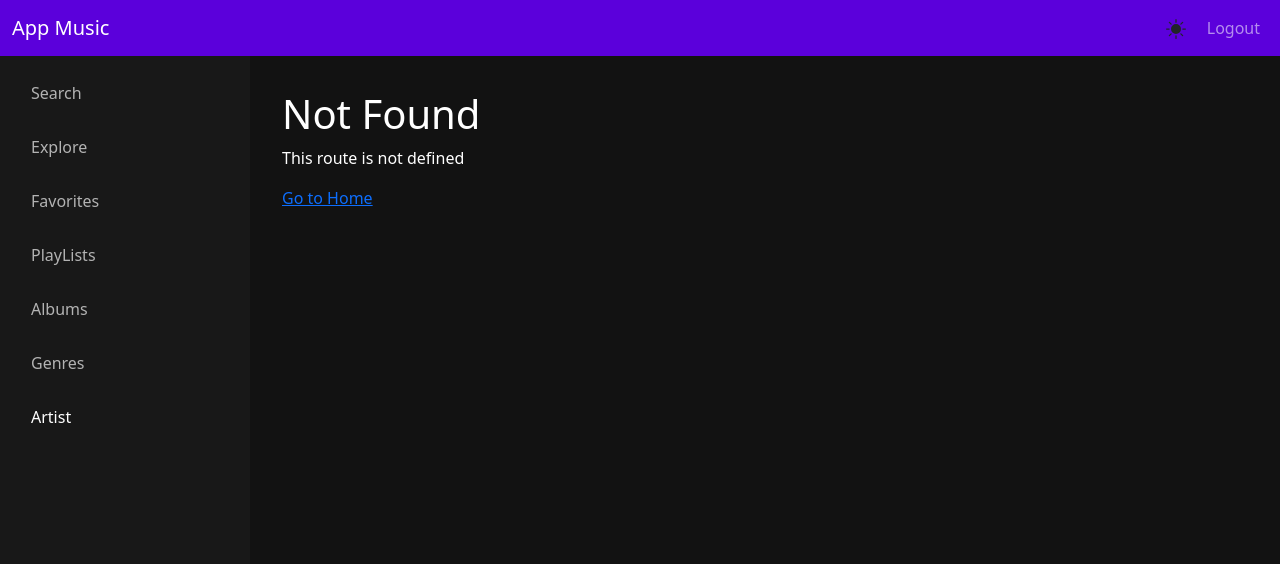
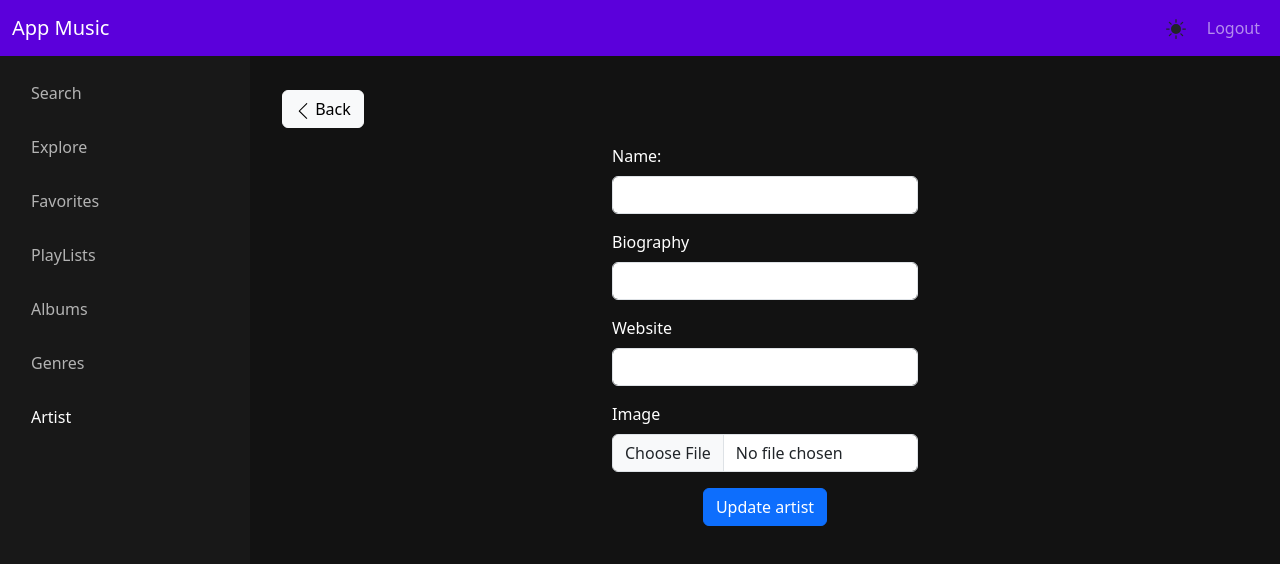
Before and after one commit to kevinserrano01/proyecto_final_react, a React (Vite) app: page /Artists/edit-artist/1 in a window 1280 px wide. Before the commit this address had no page. Shown: the top 564 px of the page. Built offline with nearby package versions, Linux system fonts and the light colour scheme; no server answers.

Commit message:
CRUD Artist (listo)

```diff
--- a/src/components/Artists/ArtistDetails.jsx
+++ b/src/components/Artists/ArtistDetails.jsx
@@ -1,11 +1,16 @@
 import { useParams, useNavigate } from 'react-router-dom';
 import { useEffect } from 'react';
 import useFetch from '../../hooks/useFetchHook';
+import { useAuth } from '../../contexts/AuthContext';
 import { usePage } from '../../contexts/PageContext';
+import { SlArrowLeft } from "react-icons/sl";
+import { IoClose } from "react-icons/io5";
+import { IoPencil } from "react-icons/io5";
 
 export const ArtistDetails = () => {
     const { page } = usePage();
     const navigate = useNavigate();
+    const { token } = useAuth("state");
     const { idArtist } = useParams(); // Renderizar de manera dinámica el id de cada artista
     const [ {data, isLoading, errors}, doFetch ] = useFetch(`https://sandbox.academiadevelopers.com/harmonyhub/artists/?page=${page}`, {});
 
@@ -25,27 +30,62 @@ export const ArtistDetails = () => {
         navigate(-1);
     };
 
+    const handleDeleteArtist = async () => {
+        const response = await fetch(`https://sandbox.academiadevelopers.com/harmonyhub/artists/${idArtist}`, {
+          method: 'DELETE',
+          headers: {
+            'Content-Type': 'application/json',
+            'Authorization': `Token ${token}`,
+          },
+        });
+
+        if (response.ok) {
+          alert('Artista eliminado correctamente');
+          navigate('/artists');
+        } else {
+          alert('Error al eliminar artista');
+        }
+      }
+
+      const handleEditArtist = () => {
+        navigate(`/artists/edit-artist/${idArtist}`);
+      };
+
   return (
     <div className='container'>
         <div className="row">
             <div className="col-md-4 mb-4">
             {/* boton para volver a la pestaña anterior */}
-            <button className="btn btn-light" onClick={handleBackClick}>back</button>
+            <button className="btn btn-light" onClick={handleBackClick}>
+                <SlArrowLeft /> Back
+            </button>
         </div>
         </div>
         <div className="row">
-            <h2> { artist.name }</h2>
-            <hr />
+            <div className="d-flex align-items-center">
+                <h1 className="flex-grow-1"> { artist.name } </h1>
+                <button type="button" className="btn btn-outline-warning ms-2" onClick={handleEditArtist}>
+                  <IoPencil /> Edit
+                </button>
+                <button type="button" className="btn btn-outline-danger ms-2" onClick={handleDeleteArtist}>
+                    <IoClose /> Delete
+                </button>
+            </div>
+        </div>
+
+        <hr />
+
+        <div className="row">
             <p> Biography: { artist.bio }</p>
             <p><a href={ artist.website } target='blank'> Website </a></p>
             <img src={ artist.image } alt="logo album" width={"500px"}/>
 
             <p>Songs</p>
-            <ul>
+            {/* <ul>
                 {artist.songs.map((song) => (
                     <li>{song}</li>
                 ))}
-            </ul>
+            </ul> */}
         </div>
     </div>
   )
--- /dev/null
+++ b/src/components/Artists/ArtistForm.jsx
@@ -0,0 +1,157 @@
+import React, { useState, useEffect } from 'react';
+import { useParams, useNavigate } from "react-router-dom";
+import { useAuth } from '../../contexts/AuthContext';
+import useFetch from '../../hooks/useFetchHook';
+import { SlArrowLeft } from "react-icons/sl";
+
+export const ArtistForm = () => {
+    const { idArtist } = useParams();
+    const navigate = useNavigate();
+    const { token } = useAuth("state");
+
+    const [formData, setFormData] = useState({
+      name: '',
+      bio: '',
+      website: '',
+      image: null,
+    });
+
+    const [{ isError, isLoading }, doFetch] = useFetch(idArtist ? `https://sandbox.academiadevelopers.com/harmonyhub/artists/${idArtist}/` : 'https://sandbox.academiadevelopers.com/harmonyhub/artists/', {
+      method: idArtist ? 'PUT' : 'POST',
+      headers: {
+        'Authorization': `Token ${token}`,
+      },
+    });
+
+    useEffect(() => {
+      if (idArtist) {
+        // Fetch de la informacion existente de la cancion
+        fetch(`https://sandbox.academiadevelopers.com/harmonyhub/artists/${idArtist}/`, {
+          headers: {
+            'Authorization': `Token ${token}`,
+          },
+        })
+          .then((response) => response.json())
+          .then((data) => {
+            setFormData({
+              name: data.name,
+              bio: data.bio,
+              website: data.website,
+              image: null,
+            });
+          })
+          .catch((error) => {
+            console.error('Error fetching song data:', error);
+          });
+      }
+    }, [idArtist, token]);
+
+    const handleChange = (e) => {
+      const { name, value, files } = e.target;
+      setFormData((prevData) => ({
+        ...prevData,
+        [name]: files ? files[0] : value,
+      }));
+    };
+
+    const handleSubmit = (e) => {
+      e.preventDefault();
+      const data = new FormData();
+      for (const key in formData) {
+          data.append(key, formData[key]);
+      }
+
+      doFetch({
+          body: data,
+      });
+
+      alert(idArtist ? 'Artista actualizado correctamente' : 'Artista agregado correctamente');
+      navigate('/artists');
+      // window.location.reload(); // Recargar la página después de la navegación
+  };
+
+    // Función para volver a la pestaña anterior
+    const handleBackClick = () => {
+      navigate(-1);
+    };
+
+  return (
+    <section className="container mb-3">
+      <div className="row">
+        <div className="col-md-4 mb-3">
+          {/* boton para volver a la pestaña anterior */}
+          <button className="btn btn-light" onClick={handleBackClick}>
+            <SlArrowLeft /> Back
+          </button>
+        </div>
+      </div>
+      <div className="row">
+        <div className="col-md-4"></div>
+        <div className="col-md-4 mb-3">
+          <form onSubmit={handleSubmit}>
+            <div className="mb-3">
+              <label htmlFor="name" className='form-label'>Name:</label>
+              <div className="control has-icons-left">
+                <input
+                  className="form-control"
+                  type="text"
+                  id="name"
+                  name="name"
+                  value={formData.name}
+                  onChange={handleChange}
+                  required
+                />
+              </div>
+            </div>
+            <div className="mb-3">
+              <label htmlFor="bio" className='form-label'>Biography</label>
+              <div className="control has-icons-left">
+                <input
+                  className="form-control"
+                  type="text"
+                  id="bio"
+                  name="bio"
+                  value={formData.bio}
+                  onChange={handleChange}
+                />
+              </div>
+            </div>
+            <div className="mb-3">
+              <label htmlFor="website" className='form-label'>Website</label>
+              <div className="control has-icons-left">
+                <input
+                  className="form-control"
+                  type="text"
+                  id="website"
+                  name="website"
+                  value={formData.website}
+                  onChange={handleChange}
+                />
+              </div>
+            </div>
+            <div className="mb-3">
+              <label htmlFor="image" className='form-label'>Image</label>
+              <div className="control has-icons-left">
+                <input
+                  className="form-control"
+                  type="file"
+                  id="image"
+                  name="image"
+                  onChange={handleChange}
+                />
+              </div>
+            </div>
+            <div className="mb-3 text-center">
+              <button type="submit" className="btn btn-primary">
+                  { idArtist ? 'Update artist' : 'Add artist'}
+              </button>
+              {isError && <p>Error al guardar este artista</p>}
+            </div>
+
+          </form>
+        </div>
+        <div className="col-md-4"></div>
+      </div>
+    </section>
+  )
+}
--- a/src/components/Artists/CardArtist.jsx
+++ b/src/components/Artists/CardArtist.jsx
@@ -5,14 +5,14 @@ export const CardArtist = ({ artist }) => {
     const navigate = useNavigate();
 
     return (
-        <div className="card" onClick={() => navigate(`/artists/${artist.id}`)}>
+        <div className="card">
             { artist.image ? // Si el artista tiene imagen, mostrarla, sino mostrar una imagen por defecto
                 <img src={artist.image} className="card-img-top" alt="image artist" /> :
                 <img src="/assets/logoArtist.jpg" className="card-img-top" alt="image artist" />
             }
             <div className="card-body">
-                <h5 className="card-title"> { artist.name } </h5>
-                <p className="card-text"> Oyentes: { artist.owner }</p>
+                <h5 className="card-title" onClick={() => navigate(`/artists/${artist.id}`)}> { artist.name } </h5>
+                {/* <p className="card-text"> Oyentes: { artist.owner }</p> */}
             </div>
         </div>
     )
--- a/src/components/Music/SongForm.jsx
+++ b/src/components/Music/SongForm.jsx
@@ -186,10 +186,13 @@ export const SongForm = () => {
                 />
               </div>
             </div>
-            <button type="submit" className="btn btn-primary">
-                { idSong ? 'Update Song' : 'Add Song'}
-            </button>
-            {isError && <p>Error al guardar la canción</p>}
+            <div className="mb-3 text-center">
+              <button type="submit" className="btn btn-primary">
+                  { idSong ? 'Update Song' : 'Add Song'}
+              </button>
+              {isError && <p>Error al guardar la canción</p>}
+            </div>
+
           </form>
         </div>
         <div className="col-md-4"></div>
--- a/src/routes/Artist.jsx
+++ b/src/routes/Artist.jsx
@@ -2,8 +2,11 @@ import { useEffect, useState } from 'react'
 import useFetch from '../hooks/useFetchHook'
 import { CardArtist } from '../components/Artists/CardArtist';
 import { usePage } from '../contexts/PageContext';
+import { CgMathPlus } from "react-icons/cg";
+import { useNavigate } from 'react-router-dom';
 
 export const Artist = () => {
+  const navigate = useNavigate();
   const { page, handlePageChange } = usePage(); // Obtengo el numero de la página y la función para cambiarla
   const [ {data, isLoading, errors}, doFetch ] = useFetch(`https://sandbox.academiadevelopers.com/harmonyhub/artists/?page=${page}`, {});
 
@@ -13,14 +16,29 @@ export const Artist = () => {
 
   if (isLoading) return <h2>Cargando...</h2>;
   if (errors) return <h2>Error al cargar los artistas.</h2>;
-  if (!data) return <h2>No hay artistas disponibles</h2>;
+
+  const handleAddArtist = () => {
+    navigate('/artists/add-artist');
+  };
 
   return (
         <div className="container">
-          <h1>Artists</h1>
+          <div className="row">
+              <div className="d-flex align-items-center">
+                <h1 className="flex-grow-1"> Artists </h1>
+                <button type="button" className="btn btn-light ms-auto" onClick={handleAddArtist}>
+                  <CgMathPlus /> Add
+                </button>
+              </div>
+          </div>
+
           <hr />
+
           <div className="row">
-            {data.results.map(artist => {
+            { !data ?
+                    <h2>No hay artistas disponibles</h2>
+            :
+            data.results.map(artist => {
               return (
                 <div key={artist.id} className="col-md-4 mb-3">
                   <CardArtist artist={artist} />
@@ -30,7 +48,7 @@ export const Artist = () => {
           </div>
           <div className="row">
             <button className="btn btn-warning" onClick={() => handlePageChange(page - 1)} disabled={page <= 1}>Previous</button>
-            <button className="btn btn-success" onClick={() => handlePageChange(page + 1)} disabled={page >= 2}>Next</button>
+            <button className="btn btn-success" onClick={() => handlePageChange(page + 1)} disabled={page >= 10}>Next</button>
           </div>
         </div>
   )
```
Also changed, not shown: src/Router.jsx (+13 -12 lines).
